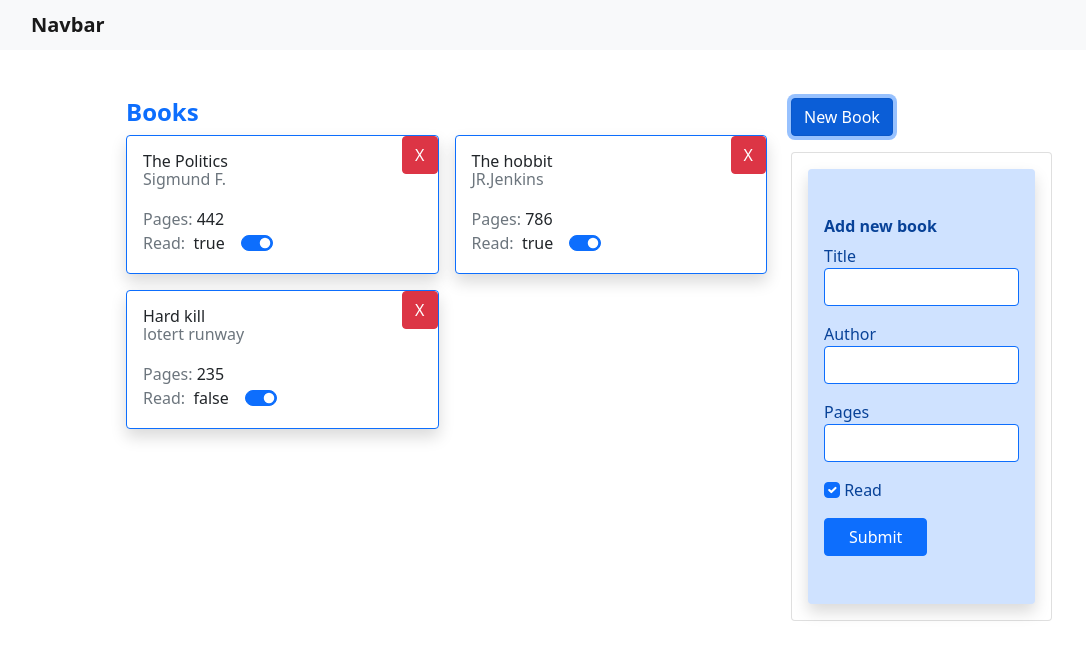
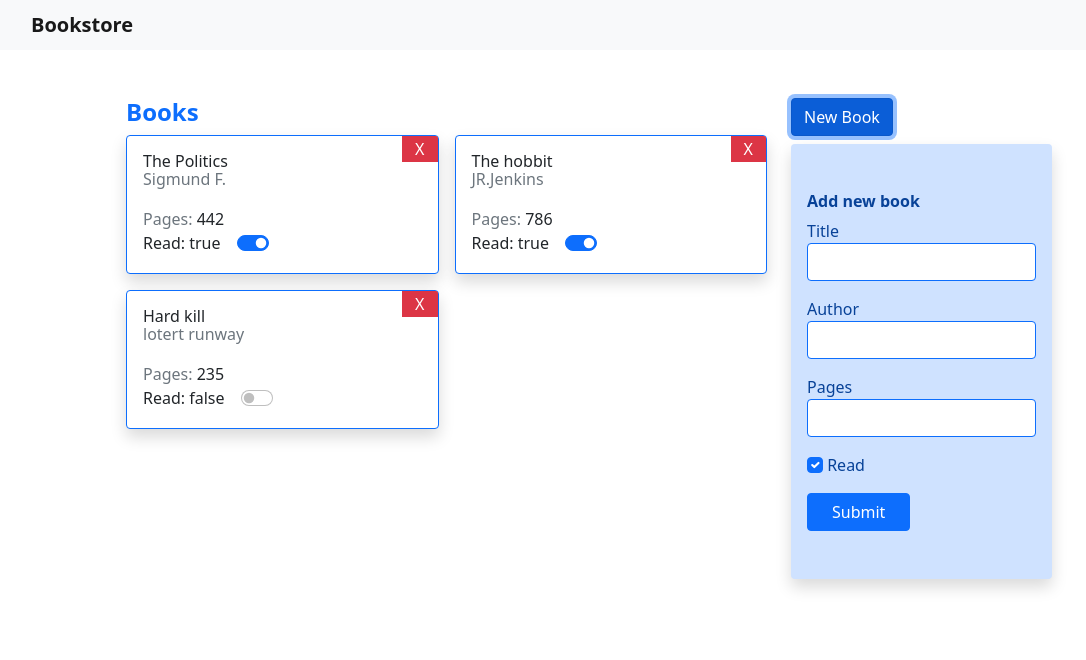
Before and after one commit to AkintoyeOlamide/Bookstore, a plain HTML site: page index.html in a window 1280 px wide. Both pictures are taken after a click on the button "New Book". Shown: the whole page, without its empty margins (51-1137 px from the left). Drawn offline with nearby package versions, Linux system fonts and the light colour scheme.

Commit message:
Add toggle functionality for read status

```diff
--- a/assets/library.js
+++ b/assets/library.js
@@ -1,4 +1,4 @@
-let myLibrary = [];
+let myLibrary = []
 const bookForm = document.getElementById('bookForm')
 const bookRow = document.getElementById('bookRow')
 
@@ -21,17 +21,19 @@ myLibrary.forEach((book) => {
 
 function bookCard(book) {
   const domParser = new DOMParser()
+  const uuid = uuidv4()
   const card = `
-    <div class="col-6 ">
-      <div class="card border-primary shadow h-100 position-relative">
-      <button type="button" class="btn btn-danger position-absolute top-5 end-0" onclick="removeBookFromLibrary(event)">X</button>
+    <div class="col-6" data-id="${uuid}">
+        <div class="card border-primary shadow h-100 position-relative overflow-hidden">
+        <button type="button" class="btn btn-danger rounded-0 py-0 position-absolute top-5 end-0" onclick="removeBookFromLibrary(event)">X</button>
         <div class="card-body">
           <h6 class="card-title mb-0">${book.title}</h6>
           <p class="card-subtitle mb-3 text-muted">${book.author}</p>
           <p class="mb-0"><span class="text-muted">Pages:</span> ${book.pages}</p>
-          <div class="mb-0 d-flex"><span class="text-muted">Read:</span> &nbsp; ${book.read.toString()}
+          <div class="mb-0 d-flex">
+            <span class="readStatus">Read: ${book.read}</span>
             <div class="form-check form-switch d-inline-flex ms-3">
-              <input class="form-check-input" type="checkbox" id="flexSwitchCheckChecked" checked>
+              <input class="form-check-input" type="checkbox" id="flexSwitchCheckChecked" ${checker(book)} onchange="toggleRead(event)" data-target="${uuid}">
               <label class="form-check-label" for="flexSwitchCheckChecked"></label>
             </div>
           </div>
@@ -42,10 +44,27 @@ function bookCard(book) {
   return domParser.parseFromString(card, 'text/html').body.children[0]
 }
 
+function uuidv4() {
+  return 'xxxxxxxx-xxxx-4xxx-yxxx-xxxxxxxxxxxx'.replace(/[xy]/g, function(c) {
+    let r = Math.random() * 16 | 0, v = c == 'x' ? r : (r & 0x3 | 0x8)
+    return v.toString(16)
+  })
+}
 
+function checker(book) {
+  return book.read ? 'checked' : ''
+}
+
+function toggleRead(event) {
+  const targetID = event.target.getAttribute('data-target')
+  const toggleTarget = document.querySelector(`[data-id='${targetID}']`)
+  const readStatus = toggleTarget.querySelector('.readStatus')
+
+  event.target.checked ? readStatus.innerHTML = `Read: true` : readStatus.innerHTML = `Read: false`
+}
 
 function addBookToLibrary(event) {
-  event.preventDefault();
+  event.preventDefault()
 
   const formData = new FormData(bookForm)
   const newBook = new Book(
@@ -60,7 +79,7 @@ function addBookToLibrary(event) {
 }
 
 function removeBookFromLibrary(event) {
-  event.target.parentElement.parentElement.remove();
+  event.target.parentElement.parentElement.remove()
   console.log(event.target)
 }
 
--- a/index.html
+++ b/index.html
@@ -5,18 +5,17 @@
   <meta charset="UTF-8">
   <meta http-equiv="X-UA-Compatible" content="IE=edge">
   <meta name="viewport" content="width=device-width, initial-scale=1.0">
-  <link href="https://cdn.jsdelivr.net/npm/bootstrap@5.0.0-beta2/dist/css/bootstrap.min.css" rel="stylesheet"
-    integrity="sha384-BmbxuPwQa2lc/FVzBcNJ7UAyJxM6wuqIj61tLrc4wSX0szH/Ev+nYRRuWlolflfl" crossorigin="anonymous">
+  <link href="https://cdn.jsdelivr.net/npm/bootstrap@5.0.0-beta2/dist/css/bootstrap.min.css" rel="stylesheet" integrity="sha384-BmbxuPwQa2lc/FVzBcNJ7UAyJxM6wuqIj61tLrc4wSX0szH/Ev+nYRRuWlolflfl" crossorigin="anonymous">
   <link rel="stylesheet" href="assets/style.css">
 
-  <title>Document</title>
+  <title>Bookstore</title>
 </head>
 
 <body>
   <header>
     <nav class="navbar navbar-light bg-light">
       <div class="container">
-        <span class="navbar-brand fw-bold mb-0 h1">Navbar</span>
+        <span class="navbar-brand fw-bold mb-0 h1">Bookstore</span>
       </div>
     </nav>
   </header>
@@ -30,16 +29,10 @@
       </div>
 
       <div class="col-sm-10 col-md-5 col-lg-4 col-xl-3">
-
-        <!-- Button trigger modal -->
-        <p>
-          <a class="btn btn-primary" data-toggle="collapse" href="#collapseExample" role="button" aria-expanded="false"
-            aria-controls="collapseExample">
+        <a class="btn btn-primary" data-toggle="collapse" href="#collapseExample" role="button" aria-expanded="false" aria-controls="collapseExample">
           New Book
         </a>
-        </p>
-        <div class="collapse" id="collapseExample">
-          <div class="card card-body">
+        <div class="collapse mt-2" id="collapseExample">
           <form class="card border-0 shadow alert-primary" id="bookForm">
             <div class="card-body py-5">
               <h6 class="fw-bold">Add new book</h6>
@@ -68,24 +61,13 @@
           </form>
         </div>
       </div>
-        <!-- Modal -->
-
-      </div>
     </div>
   </div>
 
 
-
-
-  <script src="https://code.jquery.com/jquery-3.3.1.slim.min.js"
-    integrity="sha384-q8i/X+965DzO0rT7abK41JStQIAqVgRVzpbzo5smXKp4YfRvH+8abtTE1Pi6jizo" crossorigin="anonymous">
-  </script>
-  <script src="https://cdnjs.cloudflare.com/ajax/libs/popper.js/1.14.7/umd/popper.min.js"
-    integrity="sha384-UO2eT0CpHqdSJQ6hJty5KVphtPhzWj9WO1clHTMGa3JDZwrnQq4sF86dIHNDz0W1" crossorigin="anonymous">
-  </script>
-  <script src="https://stackpath.bootstrapcdn.com/bootstrap/4.3.1/js/bootstrap.min.js"
-    integrity="sha384-JjSmVgyd0p3pXB1rRibZUAYoIIy6OrQ6VrjIEaFf/nJGzIxFDsf4x0xIM+B07jRM" crossorigin="anonymous">
-  </script>
+  <script src="https://code.jquery.com/jquery-3.3.1.slim.min.js" integrity="sha384-q8i/X+965DzO0rT7abK41JStQIAqVgRVzpbzo5smXKp4YfRvH+8abtTE1Pi6jizo" crossorigin="anonymous"></script>
+  <script src="https://cdnjs.cloudflare.com/ajax/libs/popper.js/1.14.7/umd/popper.min.js" integrity="sha384-UO2eT0CpHqdSJQ6hJty5KVphtPhzWj9WO1clHTMGa3JDZwrnQq4sF86dIHNDz0W1" crossorigin="anonymous"></script>
+  <script src="https://stackpath.bootstrapcdn.com/bootstrap/4.3.1/js/bootstrap.min.js" integrity="sha384-JjSmVgyd0p3pXB1rRibZUAYoIIy6OrQ6VrjIEaFf/nJGzIxFDsf4x0xIM+B07jRM" crossorigin="anonymous"></script>
   <script src="assets/library.js"></script>
 </body>
 
```
Lines whose indentation alone changed are shown as unchanged.
